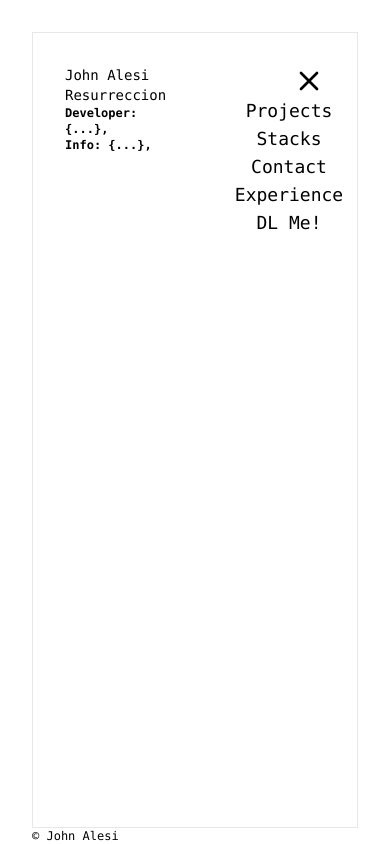
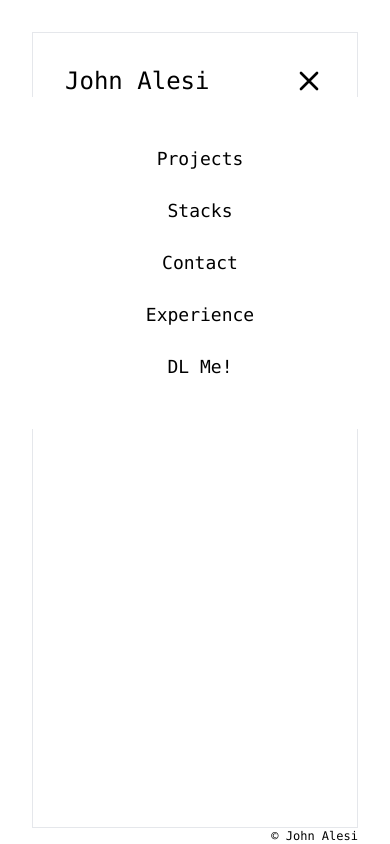
Before and after one commit to JohnAlesi/Alesi-Resurreccion, a Next.js app: page / in a window 390 px wide. Both pictures are taken after a click on the button 309 px from the left and 81 px from the top of the page. Built offline with nearby package versions, Linux system fonts and the light colour scheme.

Commit message:
fixed responsiveness

```diff
--- a/app/components/About/index.tsx
+++ b/app/components/About/index.tsx
@@ -13,8 +13,8 @@ const About = () => {
   };
   return (
     <div className="flex flex-col items-start">
-      <code className="text-sm md:text-4xl">John Alesi Resurreccion</code>
-      <code onClick={toggleDeveloper} className="cursor-pointer text-xs md:text-base font-bold">
+      <code className="text-2xl md:text-4xl">John Alesi Resurreccion</code>
+      <code onClick={toggleDeveloper} className="cursor-pointer text-[11.5px] md:text-base font-bold">
         Developer: {"{"}
         {showDeveloper ? (
           <div className="flex flex-col ml-4 mt-2 font-normal">
@@ -28,7 +28,7 @@ const About = () => {
         )}
         {"},"}
       </code>
-      <code onClick={toggelInfo} className="cursor-pointer text-xs md:text-base font-bold">
+      <code onClick={toggelInfo} className="cursor-pointer text-[11.5px] md:text-base font-bold">
         Info: {"{"}
         {showInfo ? (
           <div className="flex flex-col ml-4 mt-2 font-normal">
--- a/app/components/Experience/index.tsx
+++ b/app/components/Experience/index.tsx
@@ -1,22 +1,28 @@
-import React from 'react'
+import React from "react";
 
 const Experience = () => {
   return (
-    <div className='text-start flex flex-col text-xs md:text-base mt-14'>
-      <code className='font-extrabold underline'>Work:</code>
-      <code className='font-semibold'>-The Geeky Ninja</code>
-      <code className='italic ml-3'>2022-2024</code>
-      <code className='font-semibold'>-Bricksoft</code>
-      <code className='italic ml-3'>2022-2022</code>
-      <code className='font-semibold'>-Autopilot.io</code>
-      <code className='italic ml-3'>2021-2022</code>
-      <code className='font-semibold'>-Zuitt Coding Bootcamp</code>
-      <code className='italic ml-3'>2021</code>
-      <code className='font-extrabold underline'>Education:</code>
-      <code className='font-semibold'>-Technological Institute of the Philippines</code>
-      <code className='font-semibold'>-Zuitt Coding Bootcamp</code>
+    <div className="mt-12">
+      <code className="underline font-extrabold">Work:</code>
+      <div className="text-start flex flex-col text-xs md:text-base">
+        <code className="font-semibold">-The Geeky Ninja</code>
+        <code className="italic ml-3">2022-2024</code>
+        <code className="font-semibold">-Bricksoft</code>
+        <code className="italic ml-3">2022-2022</code>
+        <code className="font-semibold">-Autopilot.io</code>
+        <code className="italic ml-3">2021-2022</code>
+        <code className="font-semibold">-Zuitt Coding Bootcamp</code>
+        <code className="italic ml-3">2021</code>
+      </div>
+      <code className="font-extrabold underline">Education:</code>
+      <div className="text-start flex flex-col text-xs md:text-base">
+        <code className="font-semibold">
+          -Technological Institute of the Philippines
+        </code>
+        <code className="font-semibold">-Zuitt Coding Bootcamp</code>
+      </div>
     </div>
-  )
-}
+  );
+};
 
 export default Experience;
--- a/app/components/Navbar/index.tsx
+++ b/app/components/Navbar/index.tsx
@@ -36,7 +36,7 @@ const Nav = () => {
       <div className="md:hidden flex justify-end">
         <button
           onClick={() => setIsOpen(!isOpen)}
-          className="hover:text-yellow-400 focus:outline-none"
+          className="focus:outline-none"
         >
           <svg
             xmlns="http://www.w3.org/2000/svg"
@@ -59,13 +59,13 @@ const Nav = () => {
       <ul
         className={`${
           isOpen ? "block" : "hidden"
-        } absolute md:static w-60 md:w-auto bg-transparent md:bg-transparent md:flex md:flex-row gap-6 justify-end text-lg`}
+        } absolute md:static w-full flex flex-col p-12 md:p-0 md:w-auto bg-white rounded-2xl left-[5px] md:bg-transparent md:flex md:flex-row gap-6 justify-end text-lg`}
       >
         {navItems.map((item) => (
           <li key={item.label} className="text-center">
             <code
-              onClick={() => handleClick(item.component)} // Close menu on click
-              className="cursor-pointer"
+              onClick={() => handleClick(item.component)}
+              className="cursor-pointer hover:underline hover:font-bold"
             >
               {item.label}
             </code>
--- a/app/components/Projects/index.tsx
+++ b/app/components/Projects/index.tsx
@@ -4,8 +4,8 @@ import { projectList } from "./config"; // Import the project list
 const Projects = () => {
   return (
     <div className="text-start flex flex-col">
-      <code className="underline font-extrabold">Projects:</code>
-      <div className="overflow-y-auto max-h-[75vh] scrollbar-thin scrollbar-thumb-gray-500 scrollbar-track-gray-200 mt-8">
+      <code className="underline font-extrabold mt-8">Projects:</code>
+      <div className="overflow-y-auto max-h-[75vh] scrollbar-thin scrollbar-thumb-gray-500 scrollbar-track-gray-200">
         {projectList.map((project) => (
           <div key={project.id}>
             {/* Title */}
--- a/app/components/Stacks/index.tsx
+++ b/app/components/Stacks/index.tsx
@@ -1,6 +1,8 @@
 const Stack = () => {
   return (
-    <div className="grid grid-cols-2 md:grid-cols-7 gap-y-4 justify-items-end mt-14">
+    <div className="mt-12 text-start">
+      <code className="underline font-extrabold">Stacks:</code>
+      <div className="grid grid-cols-2 md:grid-cols-7 gap-y-4 justify-items-end mt-4">
         <i className="devicon-html5-plain text-3xl md:text-6xl"></i>
         <i className="devicon-css3-plain text-3xl md:text-6xl"></i>
         <i className="devicon-bootstrap-plain text-3xl md:text-6xl"></i>
@@ -24,6 +26,7 @@ const Stack = () => {
         <i className="devicon-yarn-original text-3xl md:text-6xl"></i>
         <i className="devicon-npm-original-wordmark text-3xl md:text-6xl"></i>
       </div>
+    </div>
   );
 };
 
--- a/app/page.tsx
+++ b/app/page.tsx
@@ -17,7 +17,7 @@ const Home = () => {
           </div>
         </main>
         {/* Footer at the bottom */}
-        <footer className="ml-8 text-xs">
+        <footer className="mr-8 text-xs text-end">
           <code>© John Alesi</code>
         </footer>
       </div>
```
Lines whose indentation alone changed are shown as unchanged.
